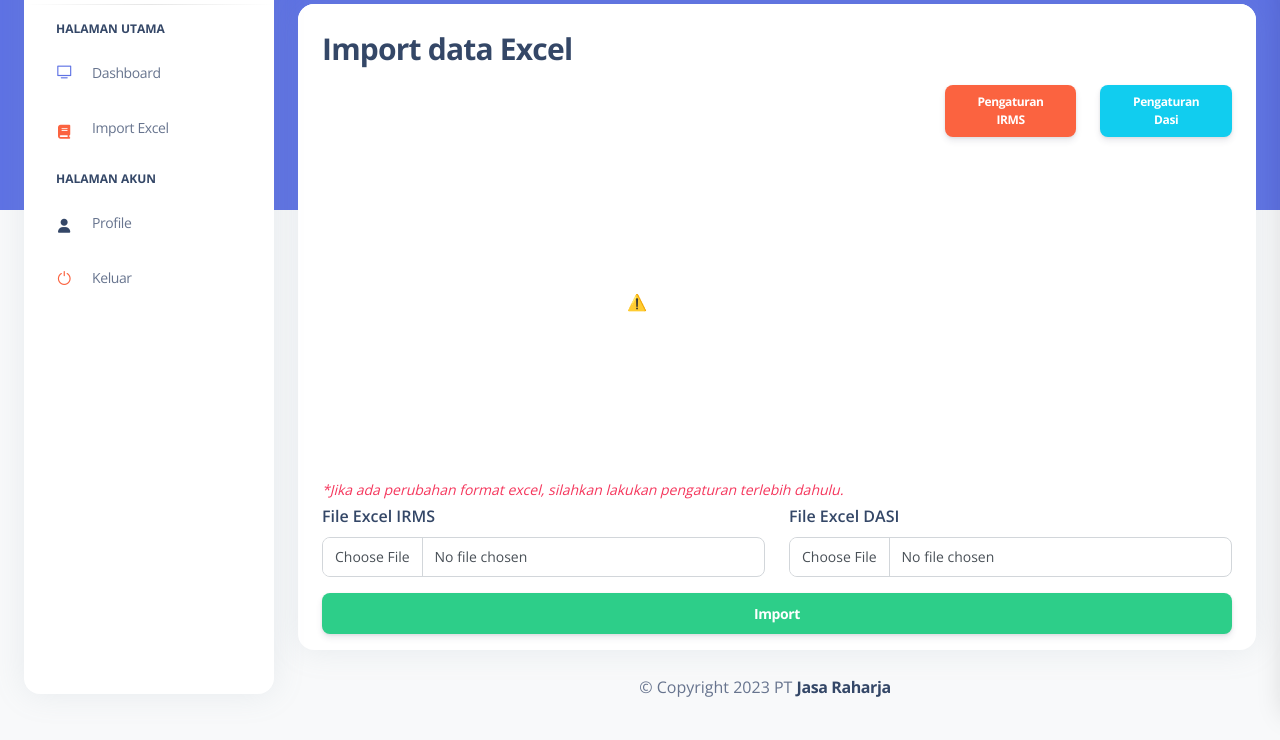
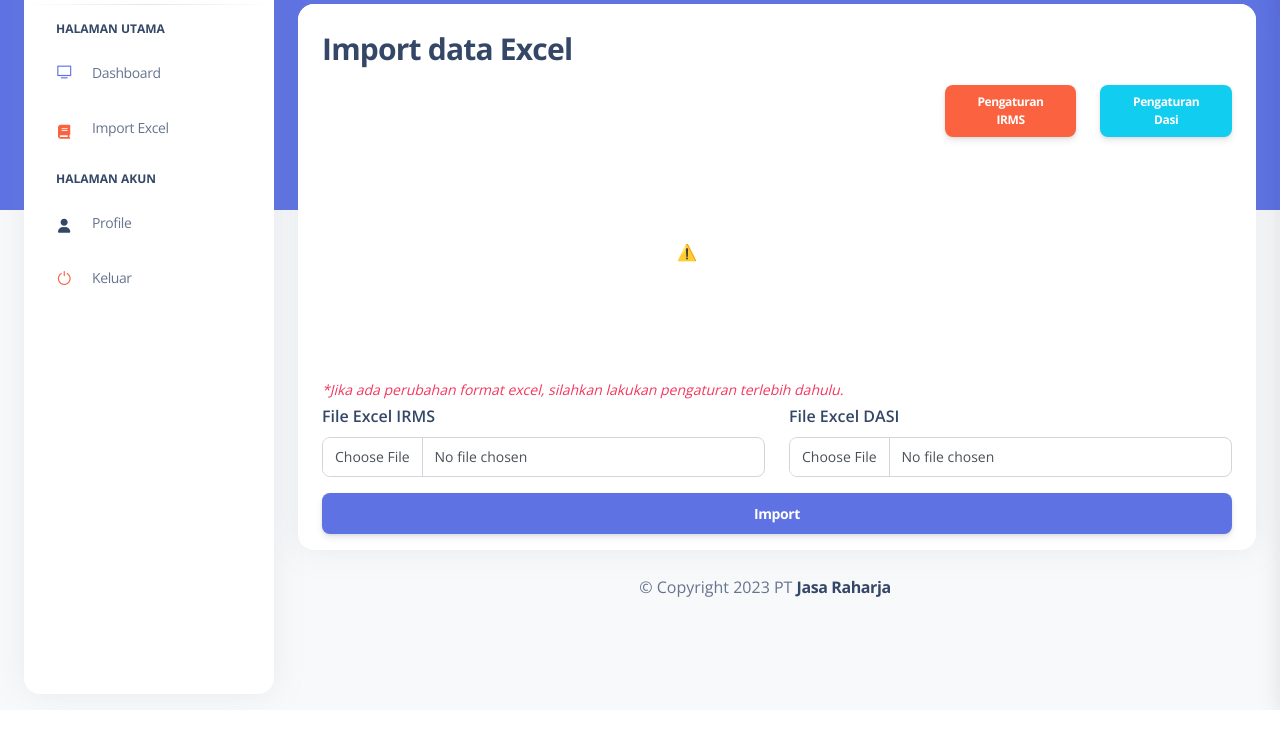
Before and after one commit to KEVINGILBERTTODING/Coklit-Laka-JR, a CodeIgniter app: the page made by application/views/pengentry/coklit/v_entry_coklit.php in a window 1280 px wide. Shown: the part 90-830 px from the top of the page. After the commit the page ends 800 px from the top, so only its background shows below. Run offline with CodeIgniter, Linux system fonts and the light colour scheme; data comes from the database, SQL or seed files in the repository; data that the repository does not hold is empty; style sheets or scripts are compiled from the project's sources; some libraries are stand-ins or nearby versions.

Commit message:
final v2.1.0

```diff
--- a/application/views/pengentry/coklit/v_entry_coklit.php
+++ b/application/views/pengentry/coklit/v_entry_coklit.php
@@ -75,7 +75,7 @@
 							</div>
 
 							<div class="d-flex justify-content-center">
-								<lottie-player src="https://assets2.lottiefiles.com/packages/lf20_a4xidk9x.json" id="siang" background="transparent" speed="1" style="width: 300px; height: 300px;" loop autoplay></lottie-player>
+								<lottie-player src="https://assets9.lottiefiles.com/packages/lf20_jkdsmf9r.json" id="siang" background="transparent" speed="1" style="width: 200px; height: 200px;" loop autoplay></lottie-player>
 
 							</div>
 
@@ -102,7 +102,7 @@
 									</div>
 								</div>
 								<div>
-									<button class='btn btn-success w-100' id="btn_submit" type="submit">
+									<button class='btn btn-primary w-100' id="btn_submit" type="submit">
 										<span class="glyphicon glyphicon-plus" aria-hidden="true"></span>
 										Import
 									</button>
```
